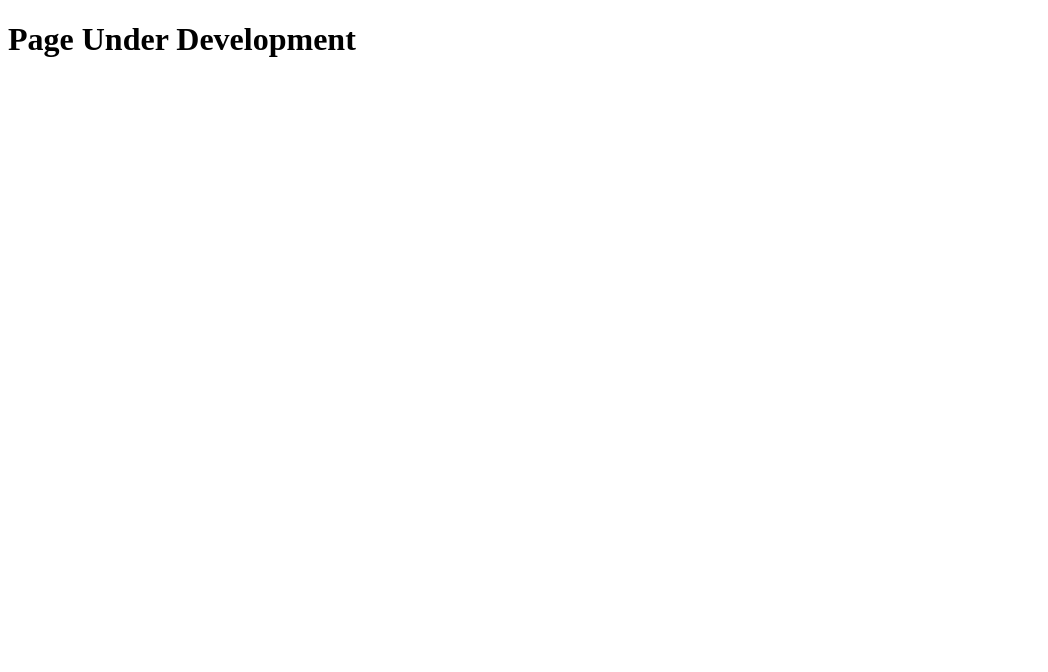
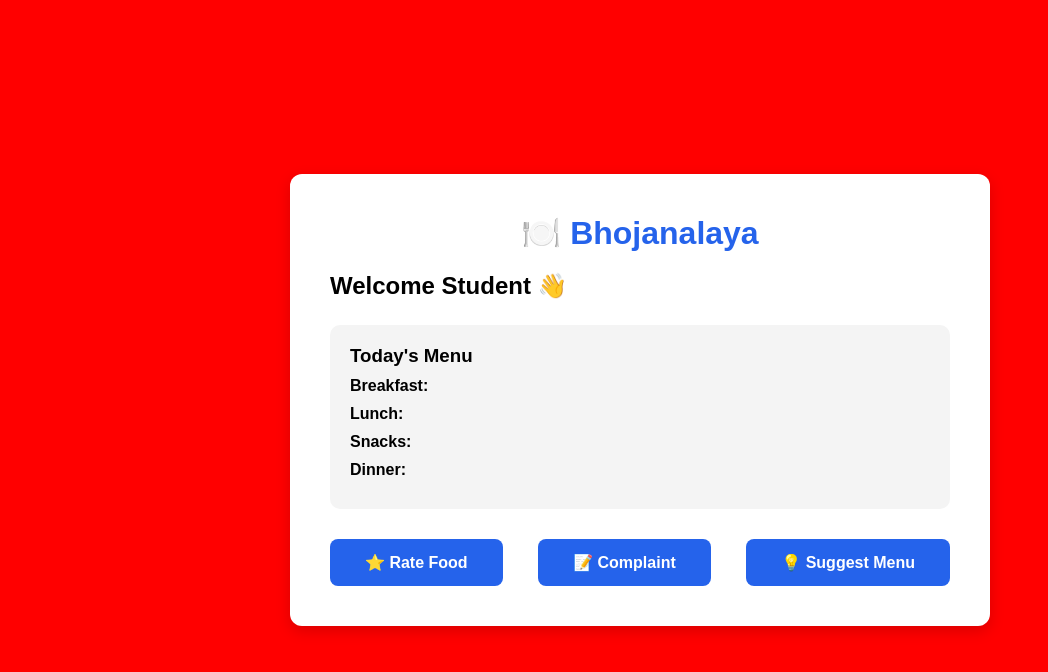
Before and after one commit to vermaarun62668-tech/Bhojanalaya, a plain HTML site: page client/dashboard.html in a window 1280 px wide. Shown: the whole page, without its empty margins (0-1048 px from the left). Drawn offline with nearby package versions, Linux system fonts and the light colour scheme; no server answers.

Commit message:
Added dashboard and menu API

```diff
--- a/client/css/style.css
+++ b/client/css/style.css
@@ -228,3 +228,37 @@ body{
     font-weight:bold;
 
 }
+.dashboard{
+    width:700px;
+    margin:50px auto;
+    background:white;
+    padding:40px;
+    border-radius:12px;
+    box-shadow:0 5px 15px rgba(0,0,0,.15);
+}
+
+.dashboard h1{
+    text-align:center;
+    color:#2563eb;
+    margin-bottom:20px;
+}
+
+.dashboard h2{
+    margin-bottom:25px;
+}
+
+.menu-card{
+    background:#f4f4f4;
+    padding:20px;
+    border-radius:10px;
+}
+
+.menu-card p{
+    margin:10px 0;
+}
+
+.actions{
+    margin-top:30px;
+    display:flex;
+    justify-content:space-between;
+}
--- a/client/dashboard.html
+++ b/client/dashboard.html
@@ -3,9 +3,46 @@
 <head>
     <meta charset="UTF-8">
     <meta name="viewport" content="width=device-width, initial-scale=1.0">
-    <title>Coming Soon</title>
+    <title>Bhojanalaya Dashboard</title>
+
+    <link rel="stylesheet" href="css/style.css">
 </head>
 <body>
-    <h1>Page Under Development</h1>
+
+<div class="dashboard">
+
+    <h1>🍽️ Bhojanalaya</h1>
+
+    <h2 id="welcome">Welcome Student 👋</h2>
+
+    <div class="menu-card">
+
+        <h3>Today's Menu</h3>
+
+        <p><strong>Breakfast:</strong> <span id="breakfast"></span></p>
+
+        <p><strong>Lunch:</strong> <span id="lunch"></span></p>
+
+        <p><strong>Snacks:</strong> <span id="snacks"></span></p>
+
+        <p><strong>Dinner:</strong> <span id="dinner"></span></p>
+
+    </div>
+
+    <div class="actions">
+
+        <a href="rating.html" class="btn">⭐ Rate Food</a>
+
+        <a href="complaint.html" class="btn">📝 Complaint</a>
+
+        <a href="suggestion.html" class="btn">💡 Suggest Menu</a>
+
+    </div>
+
+</div>
+
+<script src="https://cdn.jsdelivr.net/npm/axios/dist/axios.min.js"></script>
+<script src="js/dashboard.js"></script>
+
 </body>
 </html>
--- a/client/js/dashboard.js
+++ b/client/js/dashboard.js
@@ -0,0 +1,26 @@
+async function loadMenu() {
+
+    try {
+
+        const response = await axios.get(
+            "http://localhost:5000/api/menu/today"
+        );
+
+        const menu = response.data;
+
+        document.getElementById("breakfast").innerText = menu.breakfast;
+        document.getElementById("lunch").innerText = menu.lunch;
+        document.getElementById("snacks").innerText = menu.snacks;
+        document.getElementById("dinner").innerText = menu.dinner;
+
+    } catch (error) {
+
+        console.log(error);
+
+        alert("Unable to load today's menu.");
+
+    }
+
+}
+
+loadMenu();
```
Also changed, not shown: server/controllers/menuController.js (added, +29 -0 lines), server/routes/menuRoutes.js (added, +9 -0 lines), server/server.js (+7 -1 lines).
